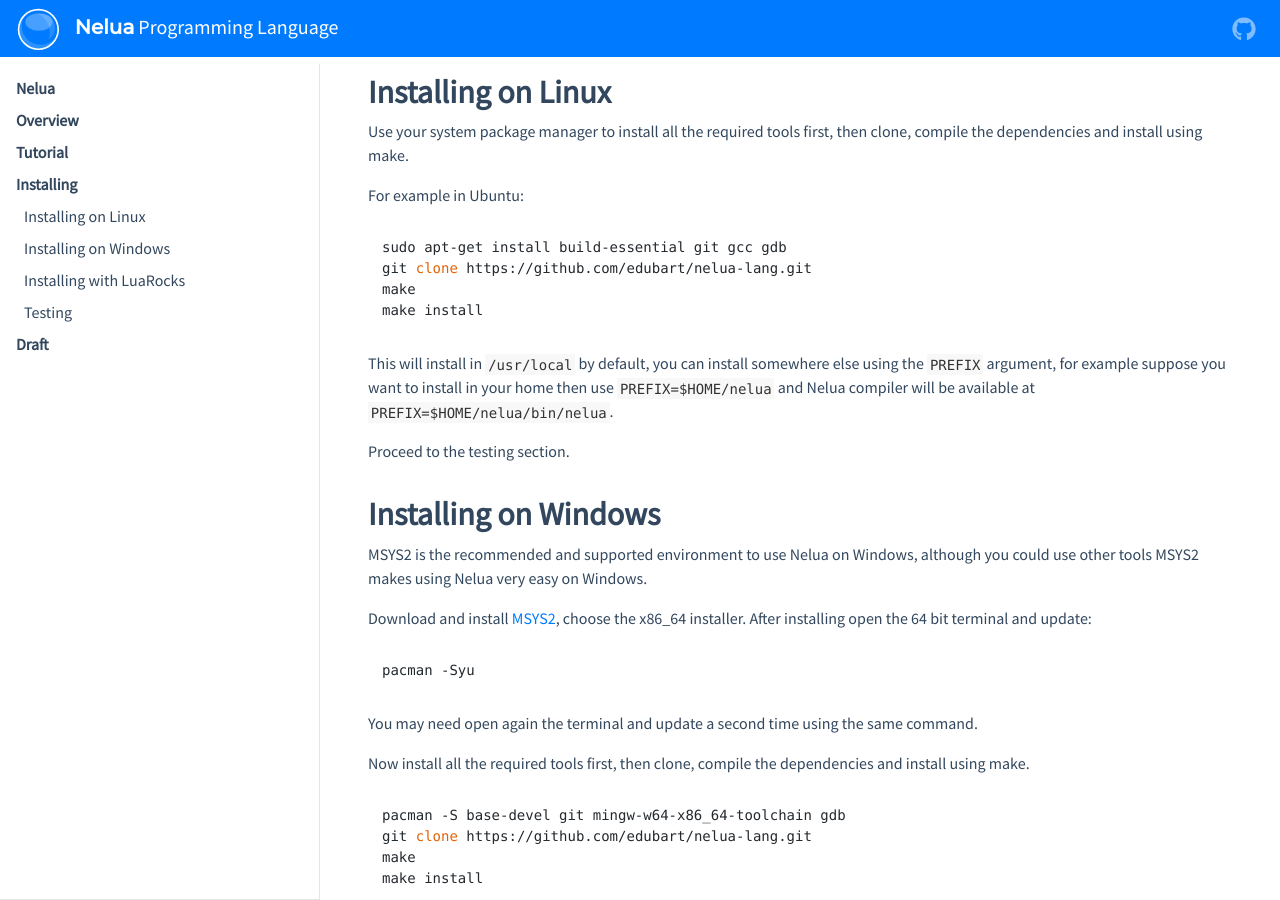
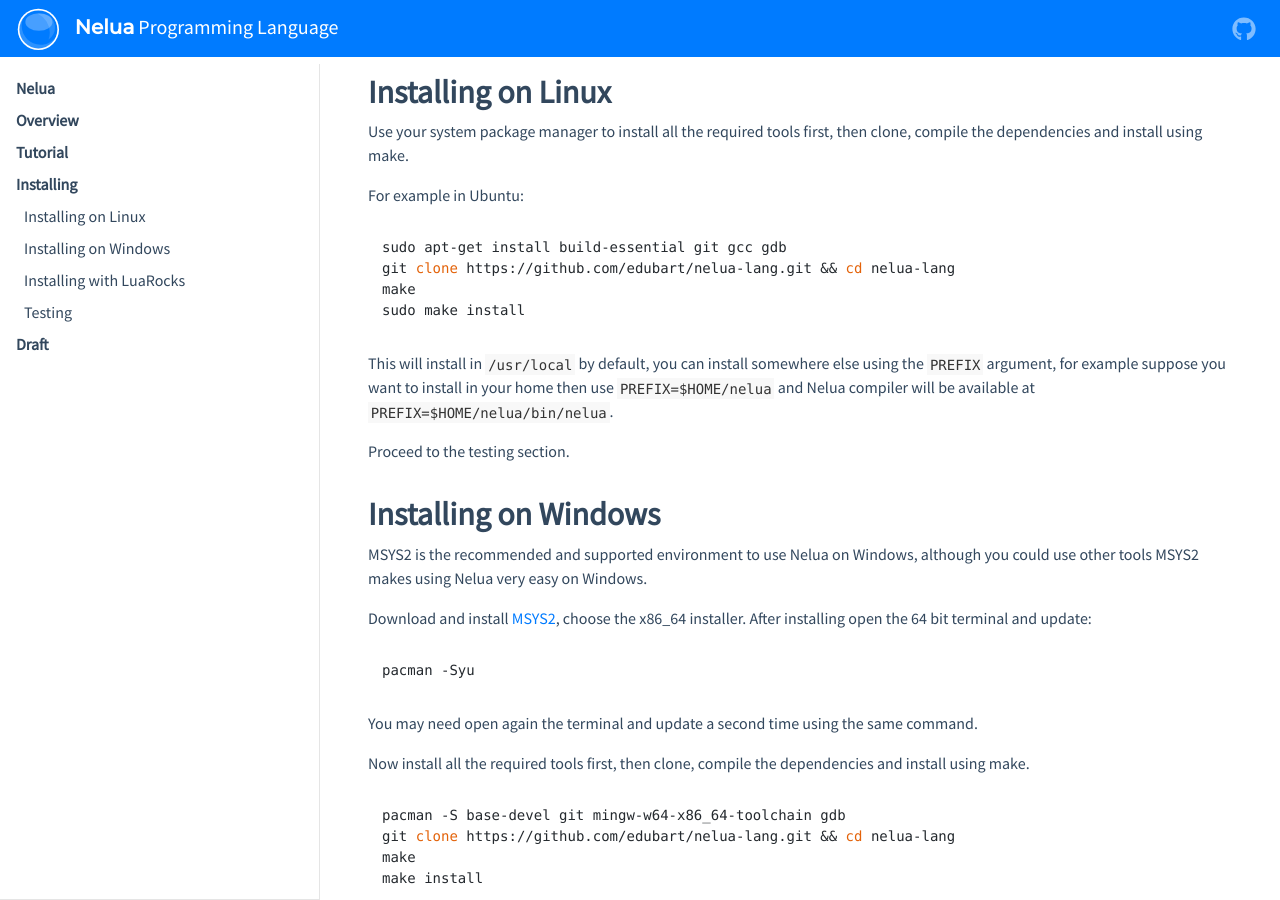
Before and after one commit to edubart/nelua-lang, a Jekyll site: the page built from docs/pages/installing.md, in a window 1280 px wide and 900 px high, scrolled down 231 px. Built offline with Jekyll 4.4.1, drawn with Linux system fonts in a browser that asks for light colours; nearby versions of some CDN libraries.

Commit message:
Typo fixes for installing instructions

````diff
--- a/docs/pages/installing.md
+++ b/docs/pages/installing.md
@@ -27,9 +27,9 @@
 
 ```bash
 sudo apt-get install build-essential git gcc gdb
-git clone https://github.com/edubart/nelua-lang.git
+git clone https://github.com/edubart/nelua-lang.git && cd nelua-lang
 make
-make install
+sudo make install
 ```
 
 This will install in `/usr/local` by default,
@@ -59,7 +59,7 @@
 
 ```bash
 pacman -S base-devel git mingw-w64-x86_64-toolchain gdb
-git clone https://github.com/edubart/nelua-lang.git
+git clone https://github.com/edubart/nelua-lang.git && cd nelua-lang
 make
 make install
 ```
````
Also changed, not shown: docs/pages/nelua.md (+2 -2 lines), 2 other files.
